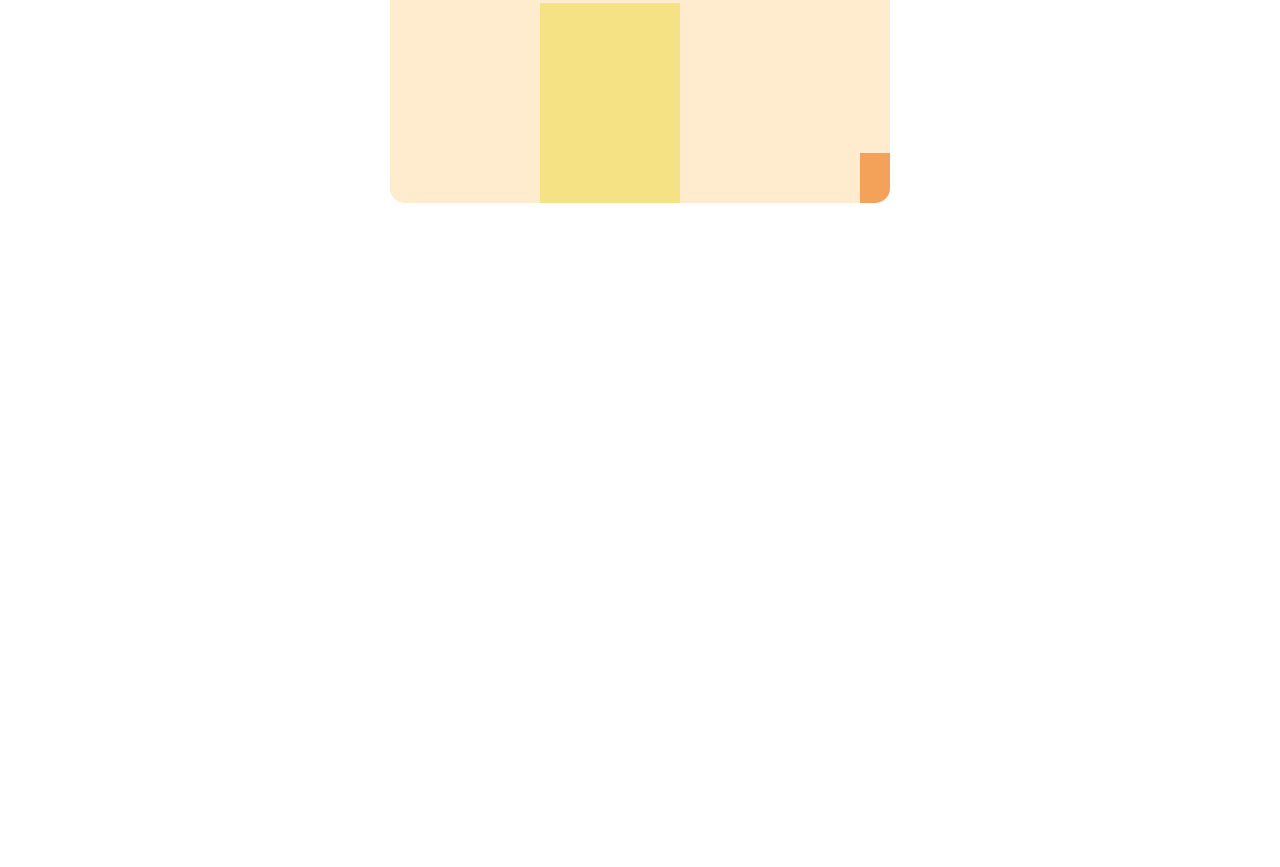
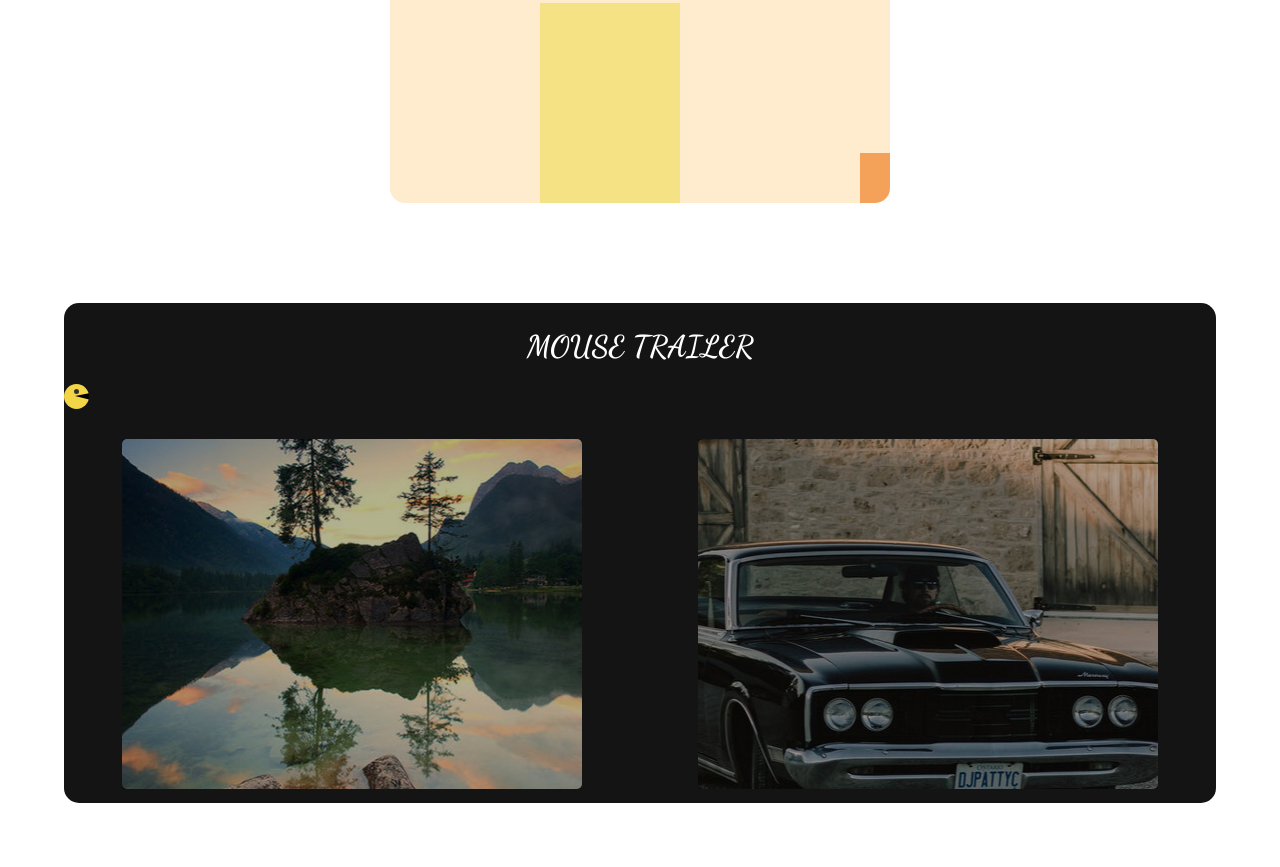
Before and after one commit to VladimirKhrapovickiy/small_js, a plain HTML site: page index.html in a window 1280 px wide. Shown: the part 5505-6372 px from the top of the page. Before the commit the page ends 5808 px from the top, so only its background shows below. Drawn offline with nearby package versions, Linux system fonts and the light colour scheme.

Commit message:
html css + animations

```diff
--- /dev/null
+++ b/CSS/project-10/project-10.css
@@ -0,0 +1,107 @@
+@import url("https://fonts.googleapis.com/css2?family=Dancing+Script:wght@700&family=Inter:wght@300;900&family=Montserrat:wght@300&family=Poppins:wght@400;500;600;700;800&family=Press+Start+2P&display=swap");
+.project_10 {
+  background-color: #141414 !important;
+  position: relative;
+  width: 90%;
+  margin: 100px auto !important;
+}
+
+.mouse_trailer {
+  position: absolute;
+  width: 25px;
+  height: 25px;
+  border-radius: 50%;
+  background: #f2d648;
+  margin-top: 20px;
+}
+
+.pacman__eye {
+  position: absolute;
+  width: 5px;
+  height: 5px;
+  border-radius: 50%;
+  top: 5px;
+  right: 10px;
+  background: #333333;
+}
+
+.pacman__mouth {
+  background: #000;
+  position: absolute;
+  width: 100%;
+  height: 100%;
+  clip-path: polygon(100% 74%, 44% 48%, 100% 21%);
+  animation-name: eat;
+  animation-duration: 0.7s;
+  animation-iteration-count: infinite;
+}
+
+.project_10_h2 {
+  padding: 25px 0 0 0;
+  margin: 0;
+  color: white;
+  font-family: "Dancing Script", cursive;
+  font-weight: 700;
+}
+
+.img_container {
+  width: 100%;
+  height: 100%;
+  display: flex;
+  flex-direction: row;
+  justify-content: space-around;
+  align-items: center;
+}
+.img {
+  height: 70%;
+  width: 40%;
+  background-repeat: no-repeat;
+  background-position: center;
+  border-radius: 5px;
+}
+.img_overlay {
+  width: 100%;
+  height: 100%;
+  background-color: rgba(0, 0, 0, 0.3);
+}
+.img_1 {
+  background-image: url(../../IMG/mouse_trailer/119890-Reflection-Of-Trees.jpg);
+}
+.img_2 {
+  background-image: url(../../IMG/mouse_trailer/jpclassics03.jpg);
+}
+
+/* Animations*/
+.img_overlay:hover {
+  background-color: rgba(0, 0, 0, 0);
+  transition: 0.5s;
+}
+.img_overlay:not(:hover) {
+  background-color: rgba(0, 0, 0, 0.3);
+  transition: 0.5s;
+}
+.img:hover {
+  transform: scale(1.03);
+  transition: 0.5s;
+}
+.img:not(:hover) {
+  transition: 0.5s;
+}
+
+@keyframes eat {
+  0% {
+    clip-path: polygon(100% 74%, 44% 48%, 100% 21%);
+  }
+  25% {
+    clip-path: polygon(100% 60%, 44% 48%, 100% 40%);
+  }
+  50% {
+    clip-path: polygon(100% 50%, 44% 48%, 100% 50%);
+  }
+  75% {
+    clip-path: polygon(100% 59%, 44% 48%, 100% 35%);
+  }
+  100% {
+    clip-path: polygon(100% 74%, 44% 48%, 100% 21%);
+  }
+}
--- a/CSS/style.css
+++ b/CSS/style.css
@@ -9,6 +9,7 @@
 @import "./project-7/project-7.css";
 @import "./project-8/project-8.css";
 @import "./project-9/project-9.css";
+@import "./project-10/project-10.css";
 * {
   vertical-align: baseline;
   font-weight: inherit;
--- a/index.html
+++ b/index.html
@@ -254,6 +254,17 @@
         </div>
       </div>
     </div>
+    <div class="project project_10" id="project_10">
+      <h2 class="h2 project_10_h2">Mouse Trailer</h2>
+      <div class="mouse_trailer">
+        <div class="pacman__eye"></div>
+        <div class="pacman__mouth"></div>
+      </div>
+      <div class="img_container">
+        <div class="img img_1"><div class="img_overlay"></div></div>
+        <div class="img img_2"><div class="img_overlay"></div></div>
+      </div>
+    </div>
     <script src="JS/project-1/color_switcher.js"></script>
     <script src="JS/project-2/counter.js"></script>
     <script src="JS/project-3/review_carousel.js"></script>
@@ -265,5 +276,6 @@
     <script src="https://cdnjs.cloudflare.com/ajax/libs/gsap/3.11.3/gsap.min.js"></script>
     <script src="JS/project-8/staggered_grid.js"></script>
     <script src="JS/project-9/gallery.js"></script>
+    <script src="JS/project-10/mouse-trailer.js"></script>
   </body>
 </html>
```
Also changed, not shown: IMG/mouse_trailer/119890-Reflection-Of-Trees.jpg (added), IMG/mouse_trailer/jpclassics03.jpg (added), JS/project-10/mouse-trailer.js (added).
